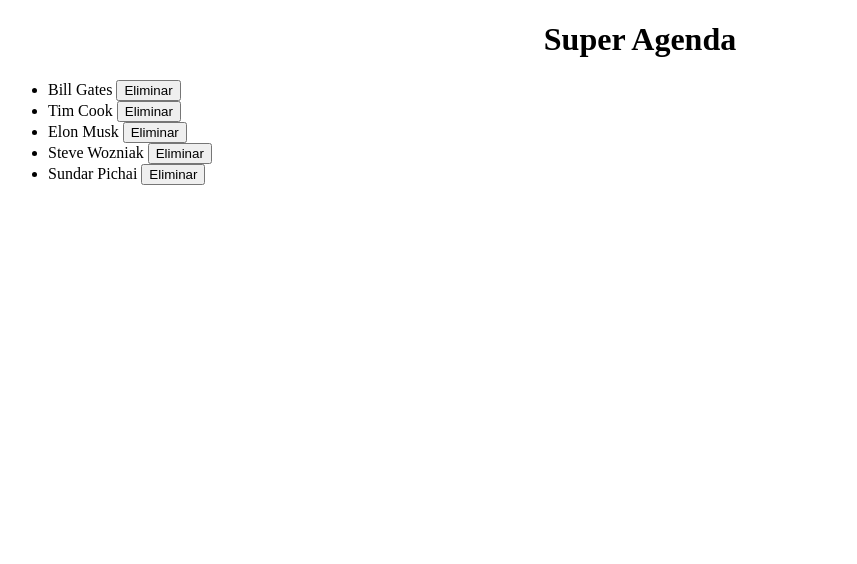
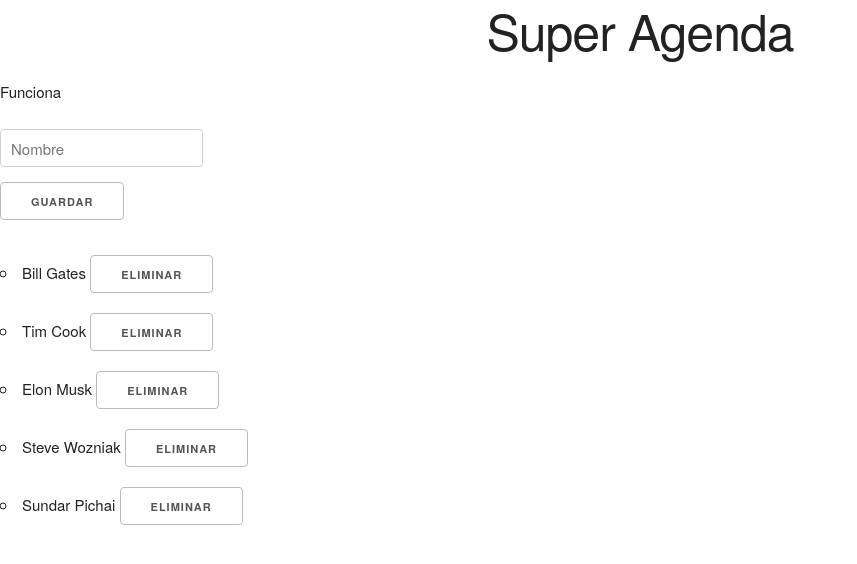
Before and after one commit to jexus6/agenda, an Angular app: page / in a window 1280 px wide. Shown: the top 564 px of the page, without its empty margins (0-857 px from the left). Built offline with nearby package versions, Linux system fonts and the light colour scheme.

Commit message:
fin 1 sesion dia 3

```diff
--- a/package.json
+++ b/package.json
@@ -22,7 +22,9 @@
     "@angular/platform-browser-dynamic": "^5.0.0",
     "@angular/router": "^5.0.0",
     "core-js": "^2.4.1",
+    "font-awesome": "^4.7.0",
     "rxjs": "^5.5.2",
+    "skeleton-css": "^2.0.4",
     "zone.js": "^0.8.14"
   },
   "devDependencies": {
--- a/src/app/app.component.html
+++ b/src/app/app.component.html
@@ -5,7 +5,7 @@
   </h1>
 </div>
 <div>
-  <app-lista-contactos [contactos]="listaContactos"
-  (botonEliminarPulsado)="borrarContacto($event)"
-  ></app-lista-contactos>
+  <app-formulario-contacto (botonGuardarPulsado)="guardarContacto($event)" ></app-formulario-contacto>
+  <app-lista-contactos [contactos]="listaContactos" (botonEliminarPulsado)="borrarContacto($event)">
+  </app-lista-contactos>
 </div>
--- a/src/app/app.component.ts
+++ b/src/app/app.component.ts
@@ -17,6 +17,11 @@
     this.listaContactos = this._contactosService.obtenerContactos();
   }
 
+  guardarContacto(contacto:any): void {
+    this._contactosService.crearContacto(contacto.nombre);
+    this.listaContactos = this._contactosService.obtenerContactos();
+  }
+
   borrarContacto(contacto: string): void {
      this._contactosService.eliminarContacto(contacto);
      this.listaContactos = this._contactosService.obtenerContactos();
--- a/src/app/contactos.service.ts
+++ b/src/app/contactos.service.ts
@@ -15,6 +15,10 @@
         return this._listaContactos;
    }
 
+   crearContacto(contacto :string) : void {
+     this._listaContactos.push(contacto);
+   }
+
    eliminarContacto(contacto: string): void {
 
     this._listaContactos = this._listaContactos.filter(c => c !== contacto);
--- /dev/null
+++ b/src/app/formulario-contacto/formulario-contacto.component.css
@@ -0,0 +1,6 @@
+input.ng-touched.ng-invalid{
+    border: 1px solid red;
+}
+input.ng-touched.ng-valid{
+    border: 1px solid green;
+}
--- /dev/null
+++ b/src/app/formulario-contacto/formulario-contacto.component.html
@@ -0,0 +1,13 @@
+<p>Funciona</p>
+<form [formGroup]="formularioContacto" (ngSubmit)="notificarCreacionContacto()">
+  <div>
+  <input type="text" placeholder="Nombre" formControlName="nombre">
+</div>
+<div>
+  <span *ngIf="formularioContacto.get('nombre').touched && formularioContacto.get('nombre').invalid"> El campo nombre es obligatorio y debe de terner al menos
+    3 carácteres.
+  </span>
+</div>
+  <button type="submit"
+  [disabled] = "formularioContacto.invalid"> Guardar </button>
+</form>
--- /dev/null
+++ b/src/app/formulario-contacto/formulario-contacto.component.ts
@@ -0,0 +1,31 @@
+import { Component, EventEmitter, Output } from '@angular/core';
+import { FormBuilder, FormGroup, Validators } from '@angular/forms';
+
+
+
+
+@Component({
+  selector: 'app-formulario-contacto',
+  templateUrl: './formulario-contacto.component.html',
+  styleUrls: ['./formulario-contacto.component.css']
+})
+export class FormularioContactoComponent {
+
+  @Output() botonGuardarPulsado = new EventEmitter <any>();
+
+  formularioContacto: FormGroup;
+  constructor(private _formBuilder: FormBuilder) {
+    this._crearFormulario();
+  }
+
+  private _crearFormulario(): void {
+    this.formularioContacto = this._formBuilder.group({
+      nombre: ['', { validators: [Validators.minLength(3), Validators.required] }]
+    });
+  }
+
+  notificarCreacionContacto(): void {
+    this.botonGuardarPulsado.emit(this.formularioContacto.value);
+  }
+
+}
```
Also changed, not shown: src/app/app.module.ts (+7 -3 lines), .angular-cli.json, 2 other files (tests, documents, lock files or other folders).
